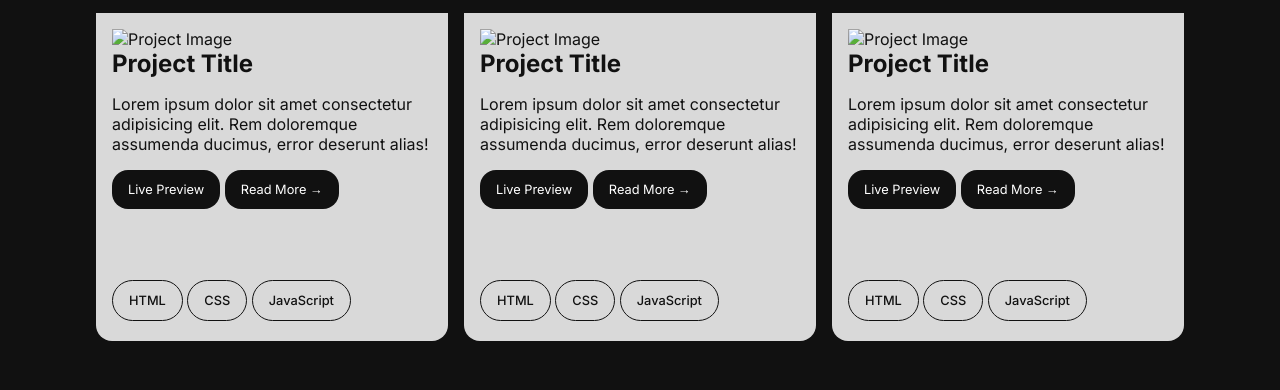
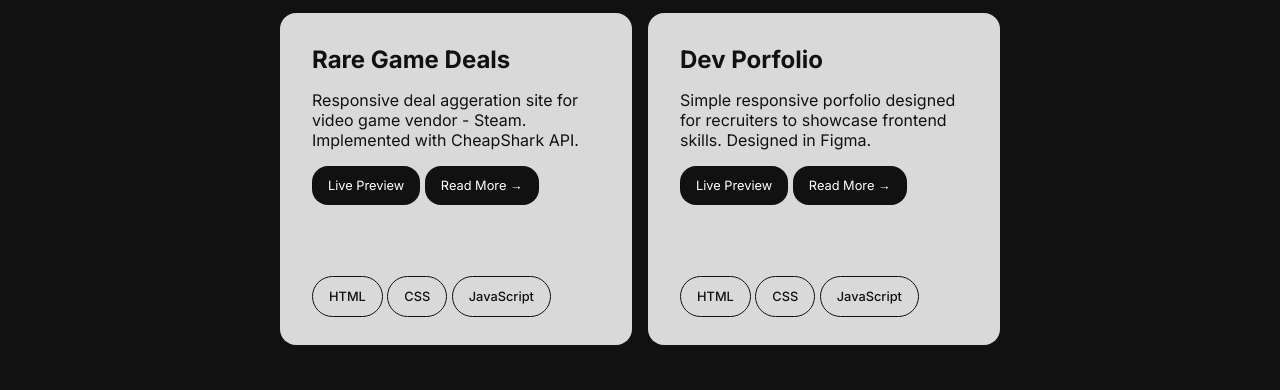
Before and after one commit to JasonDoesCode/Portfolio, a plain HTML site: page index.html in a window 1280 px wide. Shown: the part 533-923 px from the top of the page. Drawn offline with Linux system fonts and the light colour scheme.

Commit message:
Filled Project Info & Links

```diff
--- a/index.html
+++ b/index.html
@@ -39,7 +39,42 @@
         <h3 class="heading">Projects</h3>
         <div class="cards">
             <div class="project">
-                <img src="#" alt="Project Image">
+                <h1>Rare Game Deals</h1>
+                <p>Responsive deal aggeration site for video game vendor - Steam. Implemented with CheapShark
+                    API.
+                </p>
+
+                <div class="buttons">
+                    <a href="https://jasondoescode.github.io/RareGameDeals/" target="_blank" class="button">Live
+                        Preview</a>
+                    <a href="#" class="button">Read More →</a>
+                </div>
+
+                <div class="tags">
+                    <a href="#">HTML</a>
+                    <a href="#">CSS</a>
+                    <a href="#">JavaScript</a>
+                </div>
+            </div>
+
+            <div class="project">
+                <h1>Dev Porfolio</h1>
+                <p>Simple responsive porfolio designed for recruiters to showcase frontend skills. Designed in Figma.
+                </p>
+
+                <div class="buttons">
+                    <a href="#" class="button">Live Preview</a>
+                    <a href="#" class="button">Read More →</a>
+                </div>
+
+                <div class="tags">
+                    <a href="#">HTML</a>
+                    <a href="#">CSS</a>
+                    <a href="#">JavaScript</a>
+                </div>
+            </div>
+
+            <!-- <div class="project">
                 <h1>Project Title</h1>
                 <p>Lorem ipsum dolor sit amet consectetur adipisicing elit. Rem doloremque assumenda ducimus, error
                     deserunt
@@ -55,45 +90,7 @@
                     <a href="#">CSS</a>
                     <a href="#">JavaScript</a>
                 </div>
-            </div>
-
-            <div class="project">
-                <img src="#" alt="Project Image">
-                <h1>Project Title</h1>
-                <p>Lorem ipsum dolor sit amet consectetur adipisicing elit. Rem doloremque assumenda ducimus, error
-                    deserunt
-                    alias!</p>
-
-                <div class="buttons">
-                    <a href="#" class="button">Live Preview</a>
-                    <a href="#" class="button">Read More →</a>
-                </div>
-
-                <div class="tags">
-                    <a href="#">HTML</a>
-                    <a href="#">CSS</a>
-                    <a href="#">JavaScript</a>
-                </div>
-            </div>
-
-            <div class="project">
-                <img src="#" alt="Project Image">
-                <h1>Project Title</h1>
-                <p>Lorem ipsum dolor sit amet consectetur adipisicing elit. Rem doloremque assumenda ducimus, error
-                    deserunt
-                    alias!</p>
-
-                <div class="buttons">
-                    <a href="#" class="button">Live Preview</a>
-                    <a href="#" class="button">Read More →</a>
-                </div>
-
-                <div class="tags">
-                    <a href="#">HTML</a>
-                    <a href="#">CSS</a>
-                    <a href="#">JavaScript</a>
-                </div>
-            </div>
+            </div> -->
         </div>
 
         <a href="#" class="alt-button">View Resume</a>
@@ -121,7 +118,7 @@
 
     <section class="contact container">
         <h3 class="heading">Contact</h3>
-        <h3 class="subhead"> <span>Lets Talk. </span>I typically Respond within 1-2 business days.</h3>
+        <h3 class="subhead"> <span>Lets Talk. </span>I typically respond within 1-2 business days.</h3>
 
         <form action="">
             <label for="contactName">Name</label>
--- a/main.css
+++ b/main.css
@@ -91,10 +91,9 @@ nav a {
 .project {
     color: #111111;
     background-color: #D9D9D9;
-    padding: 1rem 1rem;
-    padding-bottom: 2rem;
-    border-bottom-left-radius: 1rem;
-    border-bottom-right-radius: 1rem;
+    padding: 2rem 2rem;
+    padding-bottom: 2.5rem;
+    border-radius: 1rem;
     width: 22rem;
 }
 
@@ -128,7 +127,7 @@ nav a {
 }
 
 .alt-button {
-    margin-top: 5rem;
+    margin-top: 3rem;
     text-decoration: none;
     text-align: center;
     align-self: center;
```
